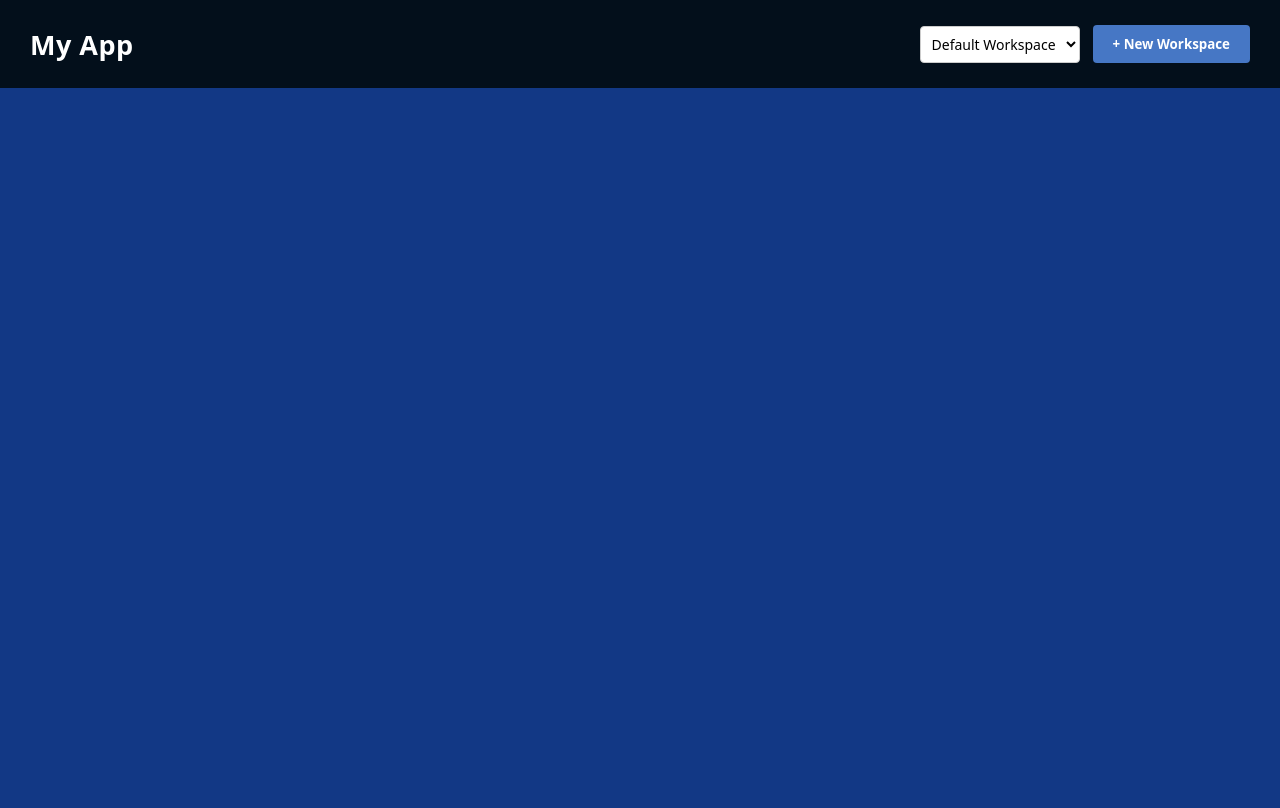
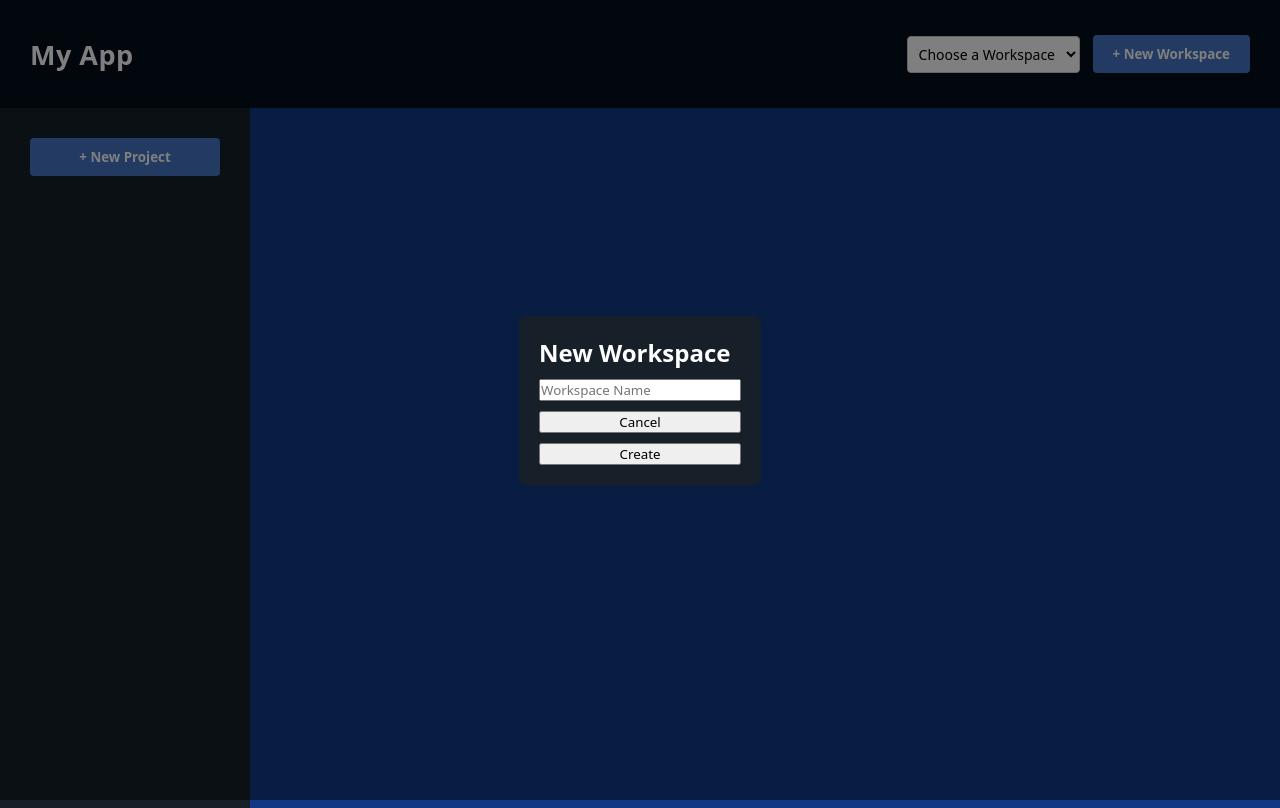
Before and after one commit to ramicoder/todo-list, a website built with webpack: page src/template.html in a window 1280 px wide. Both pictures are taken after a click on the button "+ New Workspace". Built offline with nearby package versions, Linux system fonts and the light colour scheme.

Commit message:
coded the function to update the select dropdown menu with the workspace titles

```diff
--- a/src/index.js
+++ b/src/index.js
@@ -5,7 +5,8 @@ import Workspace from "./workspace.js";
 import { saveData, loadData } from "./storage.js";
 
 const rawData = loadData();
-
+const content = document.querySelector("#content");
+//localStorage.clear()
 let workspaces = rawData.map(data => {
 
     const ws = new Workspace(data.title);
@@ -52,3 +53,48 @@ function deleteWorkspace(targetId) {
     workspaces = workspaces.filter(workspace => workspace.id !== targetId);
     saveData(workspaces);
 }
+
+function createWorkSpaceModal() {
+   const modal = document.createElement("div");
+   modal.id = "workspace-modal";
+   modal.classList.add("modal");
+   modal.style.display = "none";
+   modal.innerHTML = `<form id="workspace-form">
+        <h2>New Workspace</h2>
+        <input type="text" id="workspace-title" placeholder="Workspace Name" required>
+        <button onclick="document.getElementById('workspace-modal').remove()" type="button" id="cancel-workspace-btn">Cancel</button>
+        <button type="submit">Create</button>
+    </form>`;
+    content.appendChild(modal);
+    const form = document.getElementById('workspace-form');
+
+    form.addEventListener('submit', function(event) {
+        event.preventDefault();
+        const titleInput = document.getElementById('workspace-title');
+        createWorkspace(titleInput.value);
+        updateWorkspaceDropdown();
+        titleInput.value = '';
+        const modal = document.getElementById('workspace-modal');
+        modal.style.display = "none";
+    })
+
+}
+const addWsBtn = document.getElementById("add-workspace-btn");
+addWsBtn.addEventListener("click", () => {
+    createWorkSpaceModal();
+    const modal = document.getElementById("workspace-modal");
+    modal.style.display = "flex";
+})
+
+function updateWorkspaceDropdown() {
+    const select = document.getElementById("workspace-selector");
+
+    select.innerHTML = '<option value="default">Choose a Workspace</option>';
+
+    workspaces.forEach(ws => {
+        const option = document.createElement("option");
+        option.value = ws.id;
+        option.textContent = ws.title;
+        select.appendChild(option);
+    });
+}
--- a/src/project.js
+++ b/src/project.js
@@ -24,3 +24,9 @@
         }
     }
 }
+
+export const projectLoader = () => {
+
+    const content = document.getElementById("content");
+    content.innerHTML = ``
+}
--- a/src/styles.css
+++ b/src/styles.css
@@ -15,9 +15,9 @@ body {
     display: flex;
     justify-content: space-between;
     align-items: center;
-    background-color: #030f1b; /* Dark Blue */
+    background-color: #030f1b;
     color: #ffffff;
-    padding: 25px 30px;
+    padding: 35px 30px;
 }
 
 #app-header h1 {
@@ -42,7 +42,7 @@ body {
 }
 
 #add-workspace-btn {
-    background-color: #4677c5; /* Lighter bright blue */
+    background-color: #4677c5;
     color: white;
     border: none;
     padding: 10px 20px;
@@ -53,3 +53,45 @@ body {
 #add-workspace-btn:hover {
     background-color: #2563eb;
 }
+
+#sidebar {
+    background-color: #172029;
+    height: calc(100vh - 100px);
+    width: clamp(150px, 20vw, 250px);
+    display: flex;
+    flex-direction: column;
+}
+
+#add-project-btn {
+    background-color: #4677c5;
+    color: white;
+    border: none;
+    padding: 10px 20px;
+    border-radius: 4px;
+    font-weight: 600;
+    margin: 30px;
+}
+
+#add-project-btn:hover {
+    background-color: #2563eb;
+}
+
+
+.modal {
+    position: fixed;
+    inset: 0;
+    background: rgba(0, 0, 0, 0.5);
+    display: flex;
+    align-items: center;
+    justify-content: center;
+}
+
+#workspace-form {
+    background: #172029;
+    padding: 20px;
+    color: white;
+    border-radius: 8px;
+    display: flex;
+    flex-direction: column;
+    gap: 10px;
+}
--- a/src/template.html
+++ b/src/template.html
@@ -14,12 +14,16 @@
 
         <div class="header-controls">
             <select id="workspace-selector">
-                <option value="default">Default Workspace</option>
+                <option value="default">Choose a Workspace</option>
             </select>
 
             <button id="add-workspace-btn">+ New Workspace</button>
         </div>
     </header>
+    <div id="sidebar">
+        <button id="add-project-btn">+ New Project</button>
+        <ul id="project-list"></ul>
+    </div>
 
     <div id="content">
     </div>
```
Also changed, not shown: dist/index.html, dist/main.js, 1 other file.
